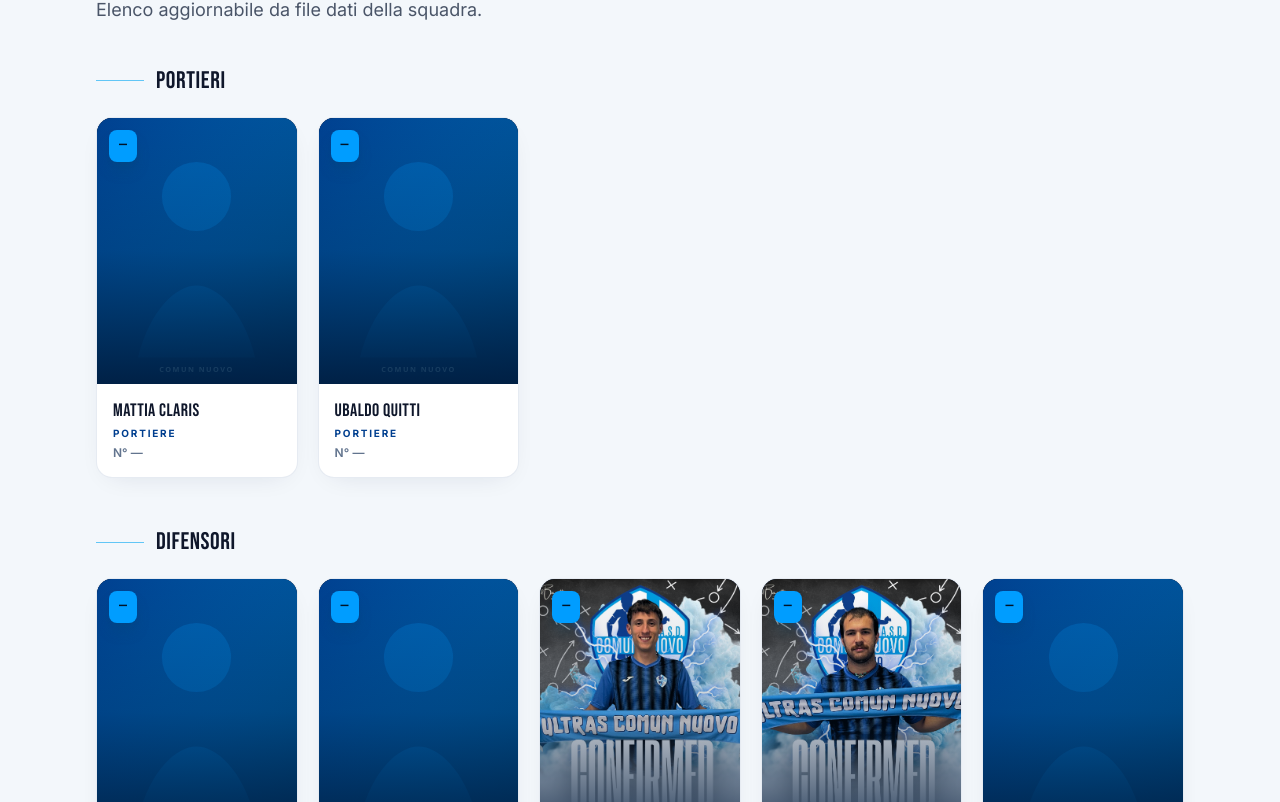
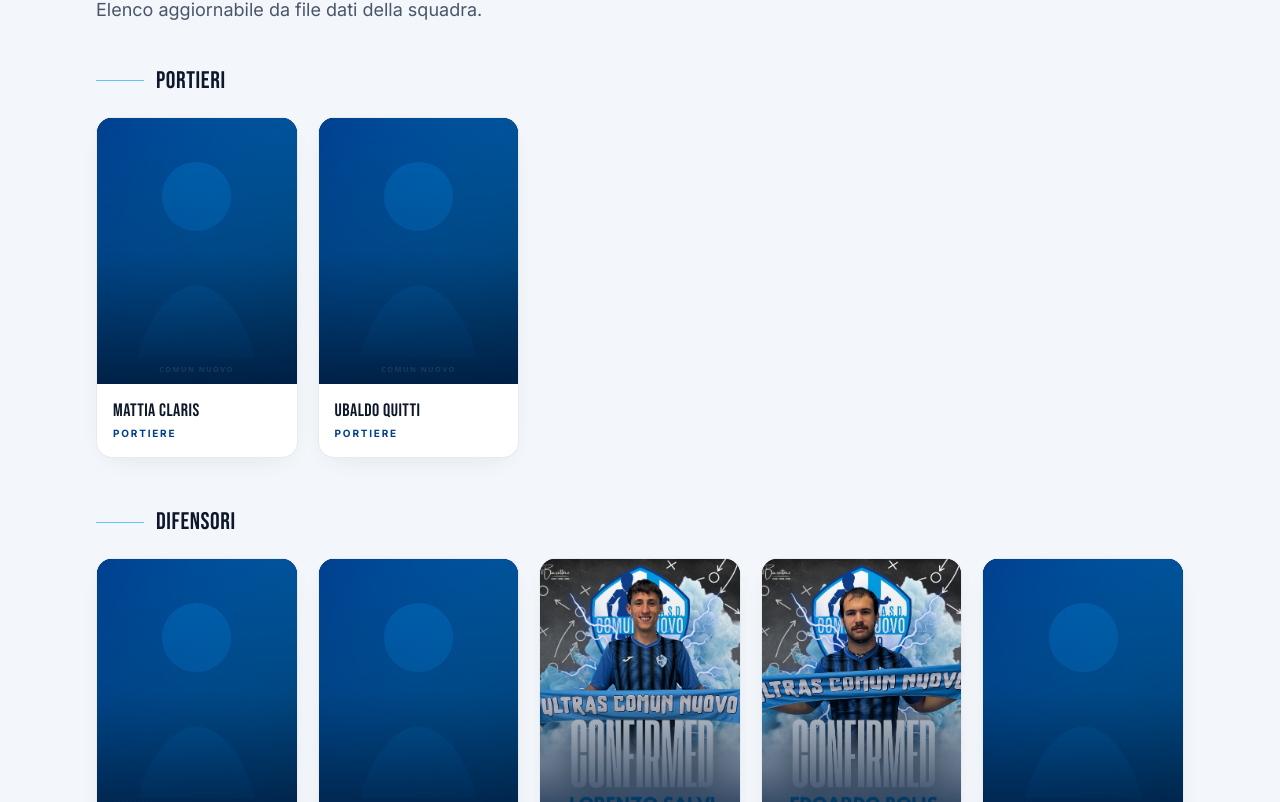
Before and after one commit to manueldavolio/comun-nuovo-sito, a Next.js app: page /prima-squadra in a window 1280 px wide. Shown: the part 618-1420 px from the top of the page. Built offline with nearby package versions, Linux system fonts and the light colour scheme; no server answers; the database is empty.

Commit message:
Remove player shirt numbers from public cards

```diff
--- a/src/components/teams/PlayerCard.tsx
+++ b/src/components/teams/PlayerCard.tsx
@@ -2,13 +2,8 @@ import Image from "next/image";
 import { DEFAULT_PLAYER_PHOTO } from "@/data/teams/constants";
 import type { TeamPlayer } from "@/types/team";
 
-function formatPlayerNumber(number: number | null | undefined): string {
-  return number != null ? `N° ${number}` : "N° —";
-}
-
 export function PlayerCard({ player }: { player: TeamPlayer }) {
   const photo = player.photo ?? DEFAULT_PLAYER_PHOTO;
-  const numberLabel = formatPlayerNumber(player.number);
 
   return (
     <article className="club-card-interactive group overflow-hidden rounded-2xl">
@@ -21,18 +16,10 @@ export function PlayerCard({ player }: { player: TeamPlayer }) {
           sizes="(max-width:640px) 50vw, (max-width:1024px) 33vw, 20vw"
         />
         <div className="absolute inset-0 bg-gradient-to-t from-[#001b3d]/90 via-[#001b3d]/20 to-transparent" />
-        <span
-          className={`absolute left-3 top-3 flex items-center justify-center rounded-lg bg-[#009dff] font-display leading-none text-[#001428] shadow-lg shadow-sky-900/30 ${
-            player.number != null ? "h-10 w-10 text-xl" : "px-2.5 py-2 text-base"
-          }`}
-        >
-          {player.number != null ? player.number : "—"}
-        </span>
       </div>
       <div className="space-y-1 px-4 py-4">
         <h3 className="font-display text-lg uppercase leading-tight tracking-wide text-slate-900">{player.name}</h3>
         <p className="text-[10px] font-bold uppercase tracking-[0.18em] text-[#003f8f]">{player.role}</p>
-        <p className="text-xs font-semibold tabular-nums text-slate-500">{numberLabel}</p>
       </div>
     </article>
   );
```
